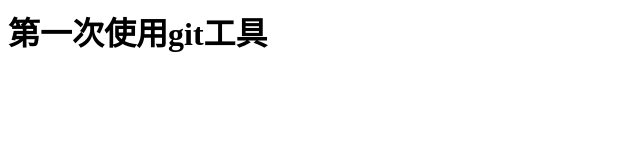
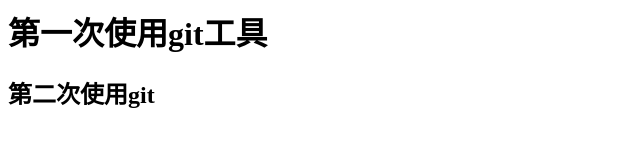
Before and after one commit to walnut007/git, a plain HTML site: page index.html in a window 1280 px wide. Shown: the whole page, without its empty margins (0-640 px from the left). Drawn offline with Linux system fonts and the light colour scheme.

Commit message:
第二次提交git，index添加h2

```diff
--- a/index.html
+++ b/index.html
@@ -8,5 +8,6 @@
     <h1>
         第一次使用git工具
     </h1>
+        <h2>第二次使用git</h2>
     </body>
 </html>
```
